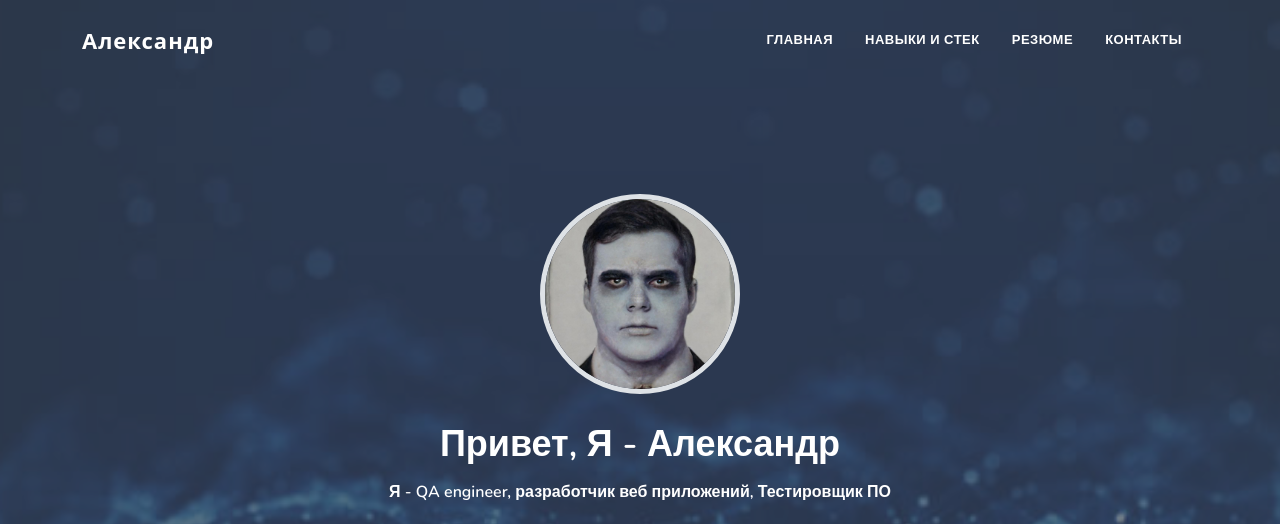
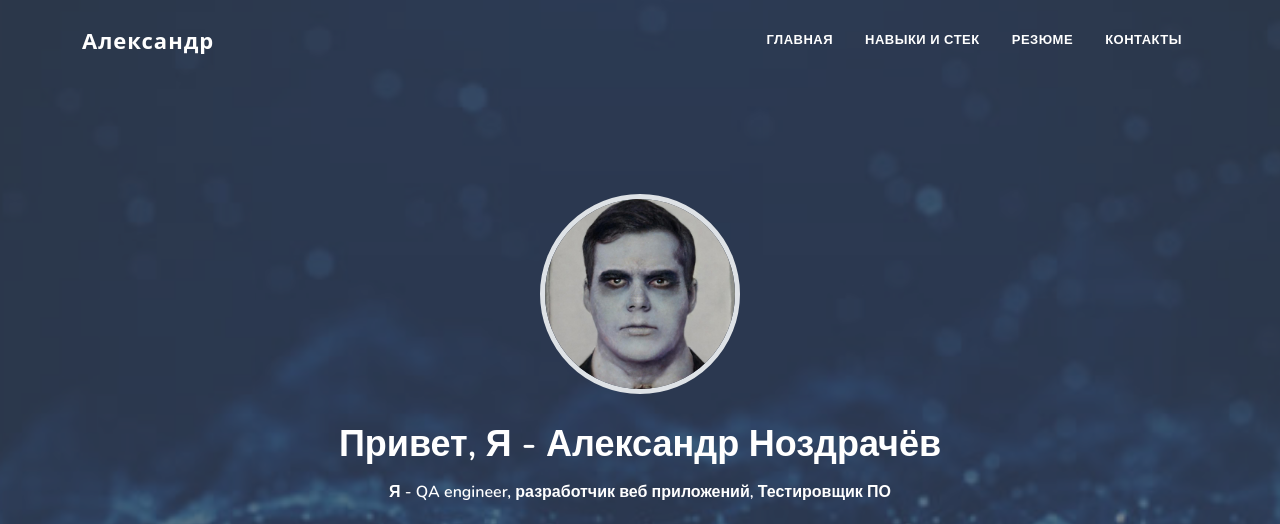
Before and after one commit to SoulEmper0r/SoulEmper0r.github.io, a plain HTML site: page Site/index.html in a window 1280 px wide. Shown: the top 524 px of the page. Drawn offline with nearby package versions, Linux system fonts and the light colour scheme; files whose address does not match are found by name.

Commit message:
Добавил_Фамилию

```diff
--- a/Site/index.html
+++ b/Site/index.html
@@ -80,7 +80,7 @@
             <div class="col-lg-12 col-md-12 align-items-center text-center">
                 <div class="title-heading mt-4 pb-60">
                     <img src="images/pal.png" class="img-fluid rounded-circle wow animate__animated animate__fadeInLeftBig" alt="">
-                    <h1 class="font-36 text-white mt-4 wow animate__animated animate__fadeInRight">Привет, Я - Александр</h1>
+                    <h1 class="font-36 text-white mt-4 wow animate__animated animate__fadeInRight">Привет, Я - Александр Ноздрачёв</h1>
                     <h6 class="designation mb-3 text-white wow animate__animated animate__fadeInDownBig">Я - QA engineer, разработчик веб приложений, Тестировщик ПО</h6>
                     <div class="hero-btn mt-4 pt-2">
                         <a href="https://www.youtube.com/watch?v=dQw4w9WgXcQ" class="btn btn-primary rounded text-white mb-2 wow animate__animated animate__rubberBand">Скачать мое резюме <i
```
